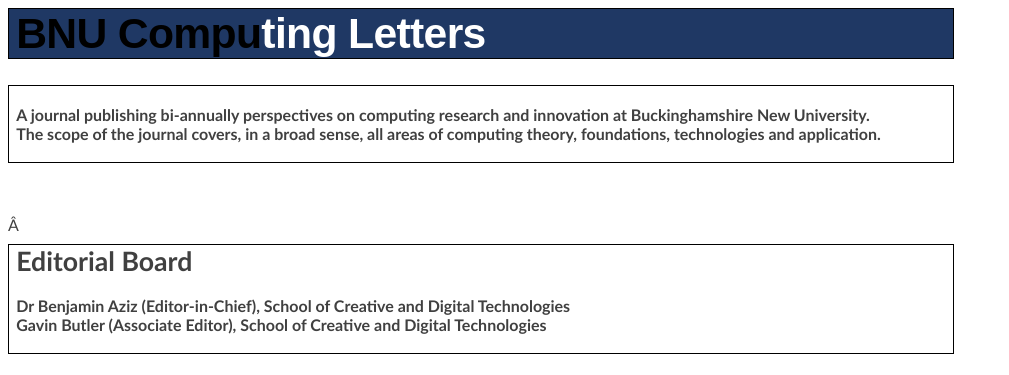
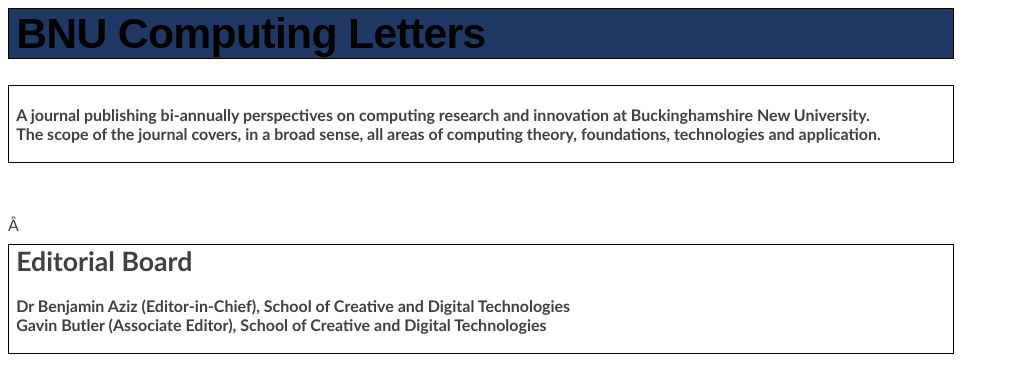
Before and after one commit to BNUComputing/bnucomputing.github.io, a plain HTML site: page index.htm in a window 1280 px wide. Shown: the whole page, without its empty margins (0-1009 px from the left). Drawn offline with Linux system fonts and the light colour scheme.

Commit message:
Update index.htm

```diff
--- a/index.htm
+++ b/index.htm
@@ -913,7 +913,7 @@ table.MsoTableGrid
   mso-border-alt:solid windowtext .5pt;background:#1F3864;mso-background-themecolor:
   accent1;mso-background-themeshade:128;padding:0cm 5.4pt 0cm 5.4pt'>
   <p class=MsoTitle><b><span style='font-size:32.0pt;font-family:"Grotesque",sans-serif'>BNU
-  Compu<span style='color:white;mso-color-alt:windowtext'>ting Letters</span><o:p></o:p></span></b></p>
+  Computing Letters</span><o:p></o:p></span></b></p>
   </td>
  </tr>
 </table>
```
